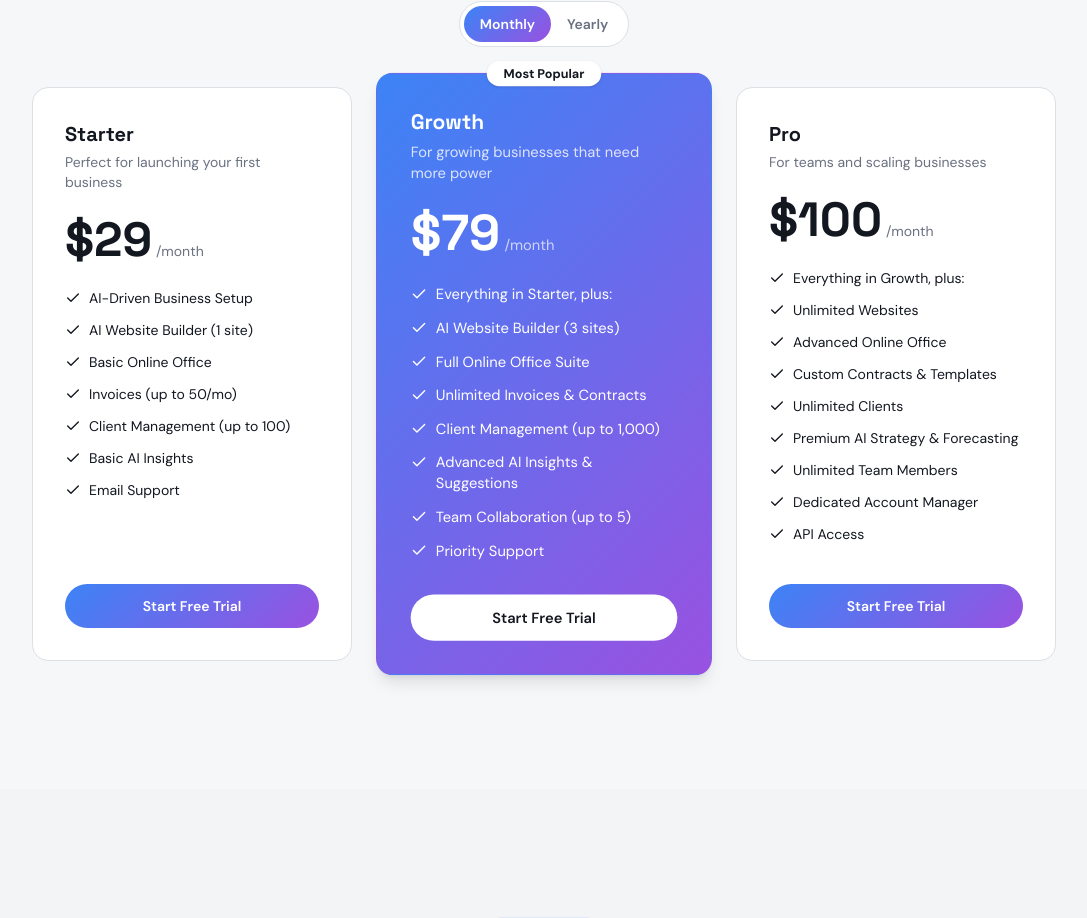
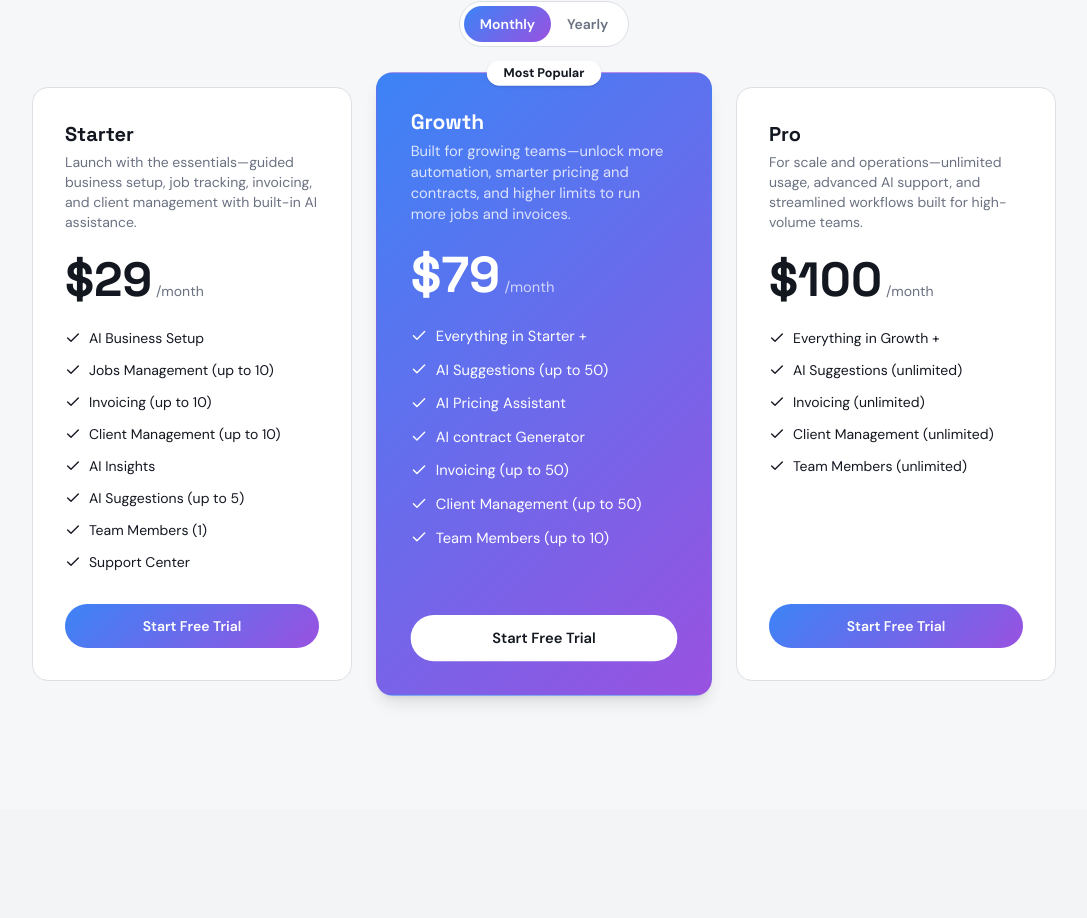
Before and after one commit to Pamtech-os/servixos-website, a Next.js app: page / in a window 1280 px wide. Shown: the part 2927-3845 px from the top of the page, without its empty margins (96-1183 px from the left). Built offline with nearby package versions, Linux system fonts and the light colour scheme; no server answers.

Commit message:
fix: update pricing features

```diff
--- a/src/components/PricingSection.tsx
+++ b/src/components/PricingSection.tsx
@@ -8,15 +8,17 @@ const plans = [
   {
     name: 'Starter',
     price: 29,
-    description: 'Perfect for launching your first business',
+    description:
+      'Launch with the essentials—guided business setup, job tracking, invoicing, and client management with built-in AI assistance.',
     features: [
-      'AI-Driven Business Setup',
-      'AI Website Builder (1 site)',
-      'Basic Online Office',
-      'Invoices (up to 50/mo)',
-      'Client Management (up to 100)',
-      'Basic AI Insights',
-      'Email Support',
+      'AI Business Setup',
+      'Jobs Management (up to 10)',
+      'Invoicing (up to 10)',
+      'Client Management (up to 10)',
+      'AI Insights',
+      'AI Suggestions (up to 5)',
+      'Team Members (1)',
+      'Support Center',
     ],
     cta: 'Start Free Trial',
     popular: false,
@@ -24,16 +26,16 @@ const plans = [
   {
     name: 'Growth',
     price: 79,
-    description: 'For growing businesses that need more power',
+    description:
+      'Built for growing teams—unlock more automation, smarter pricing and contracts, and higher limits to run more jobs and invoices.',
     features: [
-      'Everything in Starter, plus:',
-      'AI Website Builder (3 sites)',
-      'Full Online Office Suite',
-      'Unlimited Invoices & Contracts',
-      'Client Management (up to 1,000)',
-      'Advanced AI Insights & Suggestions',
-      'Team Collaboration (up to 5)',
-      'Priority Support',
+      'Everything in Starter +',
+      'AI Suggestions (up to 50)',
+      'AI Pricing Assistant',
+      'AI contract Generator',
+      'Invoicing (up to 50)',
+      'Client Management (up to 50)',
+      'Team Members (up to 10)',
     ],
     cta: 'Start Free Trial',
     popular: true,
@@ -41,17 +43,14 @@ const plans = [
   {
     name: 'Pro',
     price: 100,
-    description: 'For teams and scaling businesses',
+    description:
+      'For scale and operations—unlimited usage, advanced AI support, and streamlined workflows built for high-volume teams.',
     features: [
-      'Everything in Growth, plus:',
-      'Unlimited Websites',
-      'Advanced Online Office',
-      'Custom Contracts & Templates',
-      'Unlimited Clients',
-      'Premium AI Strategy & Forecasting',
-      'Unlimited Team Members',
-      'Dedicated Account Manager',
-      'API Access',
+      'Everything in Growth +',
+      'AI Suggestions (unlimited)',
+      'Invoicing (unlimited)',
+      'Client Management (unlimited)',
+      'Team Members (unlimited)',
     ],
     cta: 'Start Free Trial',
     popular: false,
```
